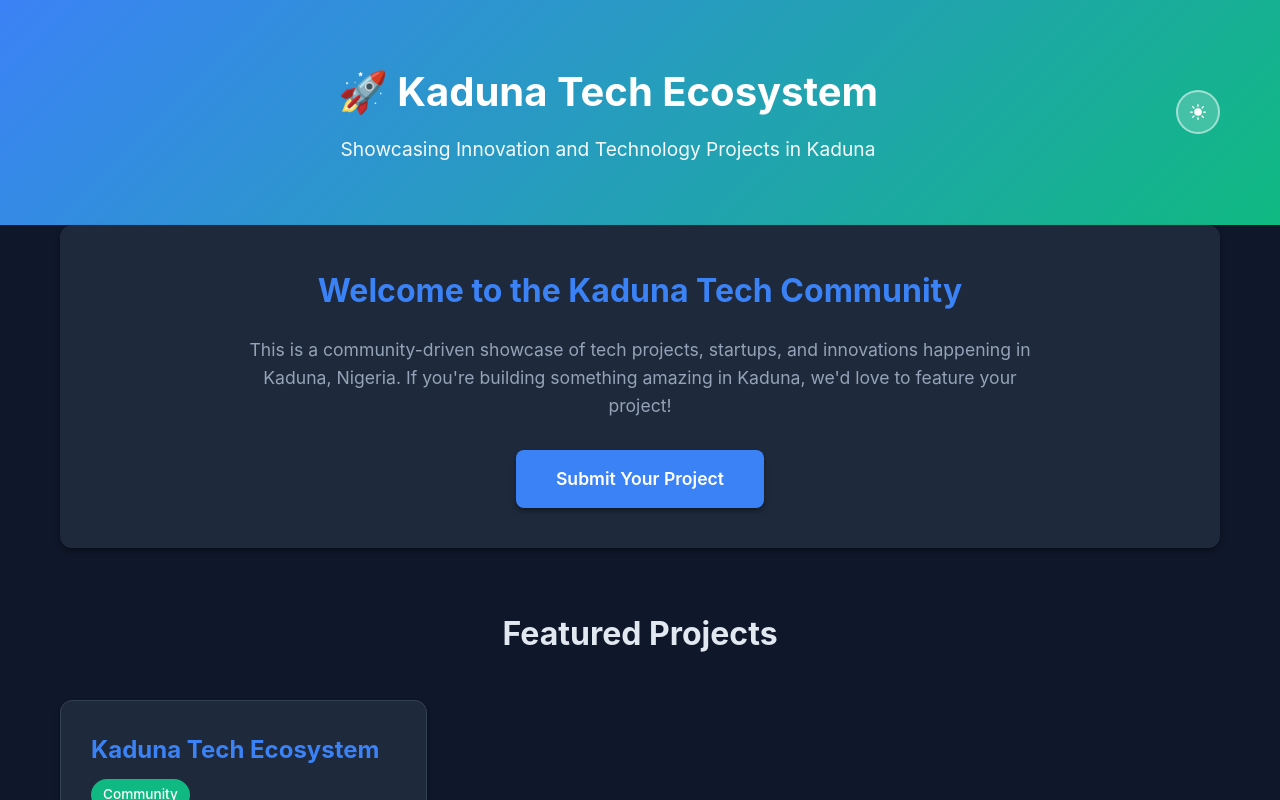
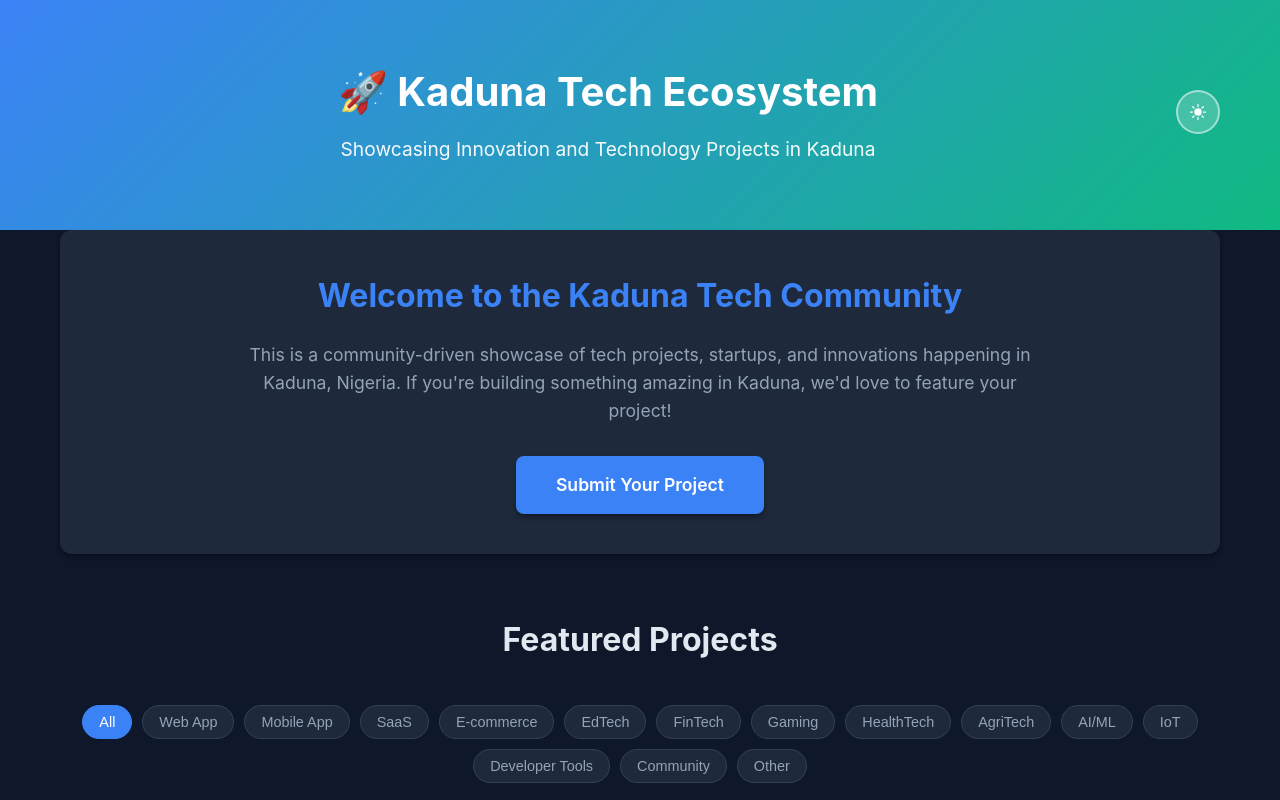
Before and after one commit to RichoKD/KD_ecosystem, a plain HTML site: page index.html in a window 1280 px wide. Both pictures are taken after a click on the button "Toggle Dark Mode". Shown: the top 800 px of the page. Drawn offline with Linux system fonts and the light colour scheme.

Commit message:
Feat: Filter categories

```diff
--- a/app.js
+++ b/app.js
@@ -19,6 +19,9 @@ async function loadCategories() {
     }
 }
 
+let allProjects = [];
+let currentCategory = 'All';
+
 // Load and display projects
 async function loadProjects() {
     try {
@@ -29,22 +32,52 @@ async function loadProjects() {
         ]);
 
         const data = await projectsResponse.json();
+        allProjects = data.projects || [];
 
         // Validate categories
-        if (data.projects) {
-            data.projects.forEach(project => {
+        if (allProjects.length > 0) {
+            allProjects.forEach(project => {
                 if (!isValidCategory(project.category)) {
                     console.warn(`Invalid category "${project.category}" for project "${project.name}". Valid categories are: ${validCategoriesCache.join(', ')}`);
                 }
             });
         }
 
-        displayProjects(data.projects);
-        updateStats(data.projects);
+        renderCategoryFilters();
+        // Initial display
+        filterProjects('All');
+        updateStats(allProjects);
     } catch (error) {
         console.error('Error loading projects:', error);
         displayNoProjects();
     }
+}
+
+function renderCategoryFilters() {
+    const filtersContainer = document.getElementById('category-filters');
+    const categories = ['All', ...validCategoriesCache];
+
+    filtersContainer.innerHTML = categories.map(category => `
+        <button class="filter-btn ${category === 'All' ? 'active' : ''}"
+                onclick="filterProjects('${category}')">
+            ${category}
+        </button>
+    `).join('');
+}
+
+function filterProjects(category) {
+    currentCategory = category;
+
+    // Update active button state
+    document.querySelectorAll('.filter-btn').forEach(btn => {
+        btn.classList.toggle('active', btn.textContent.trim() === category);
+    });
+
+    const filtered = category === 'All'
+        ? allProjects
+        : allProjects.filter(p => p.category === category);
+
+    displayProjects(filtered);
 }
 
 function isValidCategory(category) {
@@ -55,7 +88,16 @@ function displayProjects(projects) {
     const container = document.getElementById('projects-container');
 
     if (!projects || projects.length === 0) {
-        displayNoProjects();
+        if (currentCategory !== 'All') {
+            container.innerHTML = `
+                <div class="no-projects">
+                    <h3>No projects found</h3>
+                    <p>There are no projects in the "${currentCategory}" category yet.</p>
+                </div>
+            `;
+        } else {
+            displayNoProjects();
+        }
         return;
     }
 
@@ -128,6 +170,9 @@ function isValidUrl(url) {
 document.addEventListener('DOMContentLoaded', () => {
     loadProjects();
     setupThemeToggle();
+
+    // Expose filterProjects to global scope for the inline onclick handlers
+    window.filterProjects = filterProjects;
 });
 
 // Theme Toggle Logic
--- a/index.html
+++ b/index.html
@@ -45,6 +45,9 @@
 
         <section class="projects">
             <h2>Featured Projects</h2>
+            <div id="category-filters" class="category-filters">
+                <!-- Filters will be loaded dynamically -->
+            </div>
             <div id="projects-container" class="projects-grid">
                 <!-- Projects will be loaded dynamically -->
                 <div class="loading">Loading projects...</div>
--- a/styles.css
+++ b/styles.css
@@ -67,6 +67,7 @@ body {
 header {
     background: linear-gradient(135deg, var(--primary-color) 0%, var(--secondary-color) 100%);
     color: white;
+    height: 230px;
     padding: 60px 20px;
     text-align: center;
 }
@@ -171,6 +172,55 @@ main {
 /* Projects Section */
 .projects {
     margin-bottom: 60px;
+}
+
+.category-filters {
+    display: flex;
+    gap: 10px;
+    margin-bottom: 30px;
+    flex-wrap: wrap;
+    justify-content: center;
+    padding: 0 10px;
+}
+
+.filter-btn {
+    padding: 8px 16px;
+    border: 1px solid var(--border-color);
+    background: white;
+    color: #64748b;
+    border-radius: 20px;
+    cursor: pointer;
+    font-size: 0.9rem;
+    transition: all 0.2s ease;
+}
+
+.filter-btn:hover {
+    background: #f1f5f9;
+    color: var(--primary-color);
+    border-color: var(--primary-color);
+}
+
+.filter-btn.active {
+    background: var(--primary-color);
+    color: white;
+    border-color: var(--primary-color);
+}
+
+body.dark-mode .filter-btn {
+    background: var(--bg-card);
+    border-color: var(--border-color);
+    color: var(--text-muted);
+}
+
+body.dark-mode .filter-btn:hover {
+    background: #334155;
+    color: white;
+}
+
+body.dark-mode .filter-btn.active {
+    background: var(--primary-color);
+    color: white;
+    border-color: var(--primary-color);
 }
 
 .projects h2 {
```
